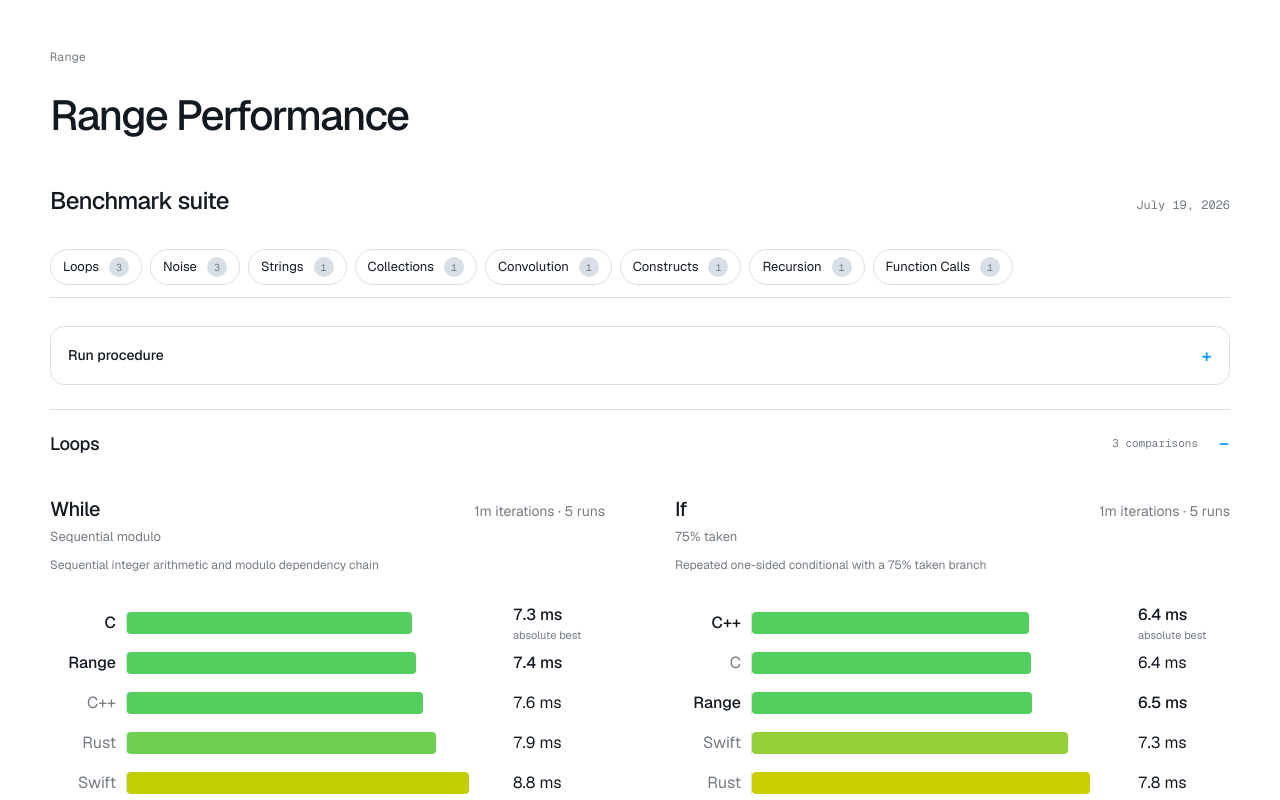
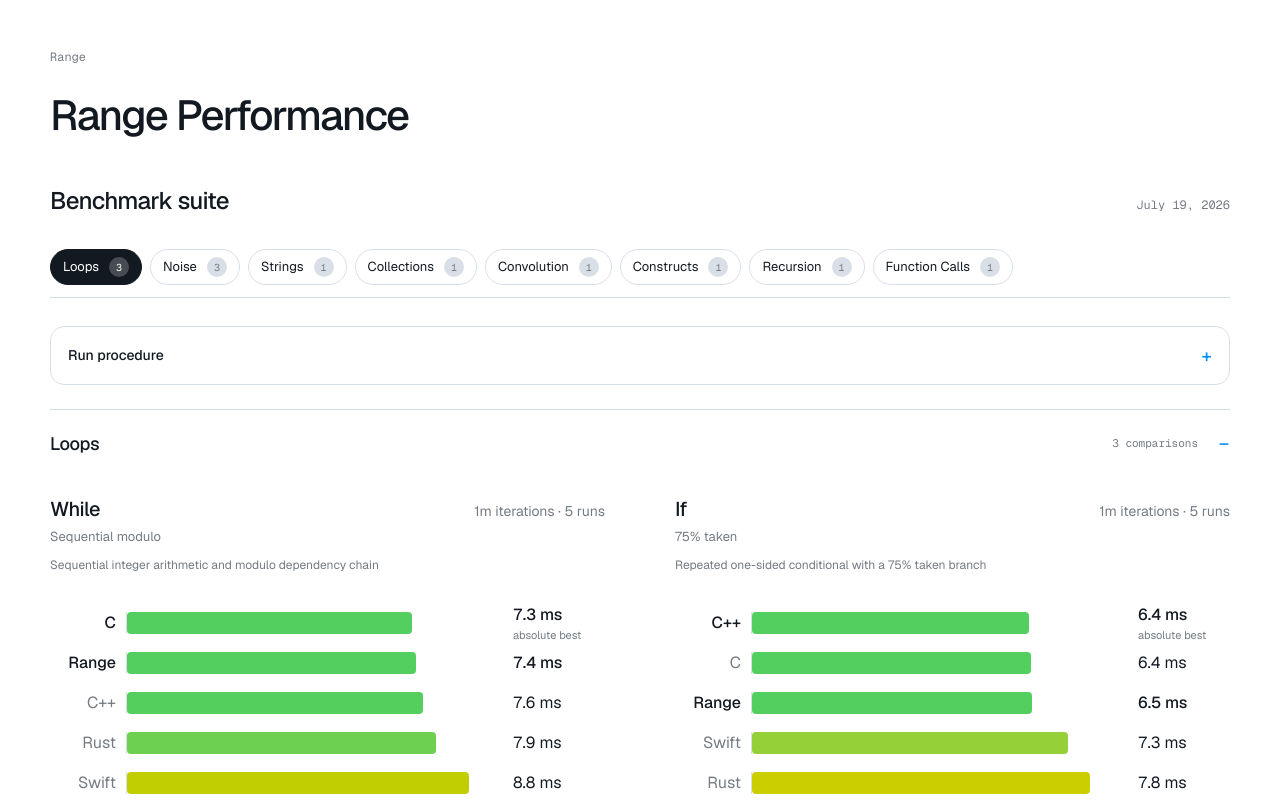
Before and after one commit to RangeLang/Range, a Next.js app in the folder Website/: page /benchmarks in a window 1280 px wide. Shown: the top 800 px of the page. Built offline with nearby package versions, Linux system fonts and the light colour scheme.

Commit message:
Make benchmark categories filter the display

```diff
--- a/Website/app/benchmarks/page.tsx
+++ b/Website/app/benchmarks/page.tsx
@@ -139,7 +139,30 @@
   };
 }
 
-export default function Home() {
+export default async function Home({
+  searchParams,
+}: {
+  searchParams: Promise<{ category?: string | string[] }>;
+}) {
+  const requestedCategory = (await searchParams).category;
+  const requestedCategoryId = Array.isArray(requestedCategory)
+    ? requestedCategory[0]
+    : requestedCategory;
+  const completedCategories = benchmarkData.categories
+    .map((category) => ({
+      ...category,
+      subcategories: category.subcategories
+        .map((subcategory) => ({
+          ...subcategory,
+          leaves: subcategory.leaves.filter((leaf) => leaf.results.length > 0),
+        }))
+        .filter((subcategory) => subcategory.leaves.length > 0),
+    }))
+    .filter((category) => category.subcategories.length > 0);
+  const activeCategory = completedCategories.find(
+    (category) => category.id === requestedCategoryId,
+  ) ?? completedCategories[0];
+
   return (
     <main>
       <header className="pageHeader">
@@ -161,19 +184,23 @@
         </div>
 
         <nav className="benchmarkIndex" aria-label="Benchmark categories">
-          {benchmarkData.categories.map((category) => {
+          {completedCategories.map((category) => {
             const comparisonCount = category.subcategories.reduce(
-              (count, subcategory) =>
-                count + subcategory.leaves.filter((leaf) => leaf.results.length > 0).length,
+              (count, subcategory) => count + subcategory.leaves.length,
               0,
             );
-            if (comparisonCount === 0) return null;
+            const isActive = category.id === activeCategory.id;
 
             return (
-              <a href={`#category-${category.id}`} key={category.id}>
+              <Link
+                aria-current={isActive ? "page" : undefined}
+                href={`/benchmarks?category=${category.id}`}
+                key={category.id}
+                scroll={false}
+              >
                 <span>{category.name}</span>
                 <small>{comparisonCount}</small>
-              </a>
+              </Link>
             );
           })}
         </nav>
@@ -207,16 +234,8 @@
           </div>
         </details>
 
-        {benchmarkData.categories.map((category, categoryIndex) => {
-          const completedSubcategories = category.subcategories
-            .map((subcategory) => ({
-              ...subcategory,
-              leaves: subcategory.leaves.filter((leaf) => leaf.results.length > 0),
-            }))
-            .filter((subcategory) => subcategory.leaves.length > 0);
-          if (completedSubcategories.length === 0) return null;
-
-          const comparisonCount = completedSubcategories.reduce(
+        {activeCategory && (() => {
+          const comparisonCount = activeCategory.subcategories.reduce(
             (count, subcategory) => count + subcategory.leaves.length,
             0,
           );
@@ -224,22 +243,21 @@
           return (
             <details
               className="benchmarkCategory"
-              id={`category-${category.id}`}
-              key={category.id}
-              open={categoryIndex === 0}
+              key={activeCategory.id}
+              open
             >
               <summary>
                 <span className="benchmarkCategoryTitle" role="heading" aria-level={3}>
-                  {category.name}
+                  {activeCategory.name}
                 </span>
                 <span>{comparisonCount} {comparisonCount === 1 ? "comparison" : "comparisons"}</span>
               </summary>
               <div className="chartGrid">
-                {completedSubcategories.flatMap((subcategory) =>
+                {activeCategory.subcategories.flatMap((subcategory) =>
                   subcategory.leaves.map((leaf) => (
                     <Chart
                       benchmark={benchmarkFromLeaf(subcategory.name, leaf)}
-                      id={`current-${category.id}-${subcategory.id}-${leaf.id}`}
+                      id={`current-${activeCategory.id}-${subcategory.id}-${leaf.id}`}
                       key={leaf.id}
                     />
                   )),
@@ -247,7 +265,7 @@
               </div>
             </details>
           );
-        })}
+        })()}
 
         <div className="benchmarkRunStatus" aria-label="Current benchmark run status">
           <span>{benchmarkData.summary.runLeafCount} of {benchmarkData.summary.leafCount} leaves run</span>
--- a/Website/app/globals.css
+++ b/Website/app/globals.css
@@ -340,6 +340,17 @@
   border-color: color-mix(in oklch, var(--range), var(--line) 35%);
   background: color-mix(in oklch, var(--range), transparent 92%);
   outline: none;
+}
+
+.benchmarkIndex a[aria-current="page"] {
+  border-color: var(--ink);
+  background: var(--ink);
+  color: var(--paper);
+}
+
+.benchmarkIndex a[aria-current="page"] small {
+  background: color-mix(in oklch, var(--paper), transparent 78%);
+  color: var(--paper);
 }
 
 .benchmarkIndex small {
```
Also changed, not shown: 1 other file (tests, documents, lock files or other folders).
